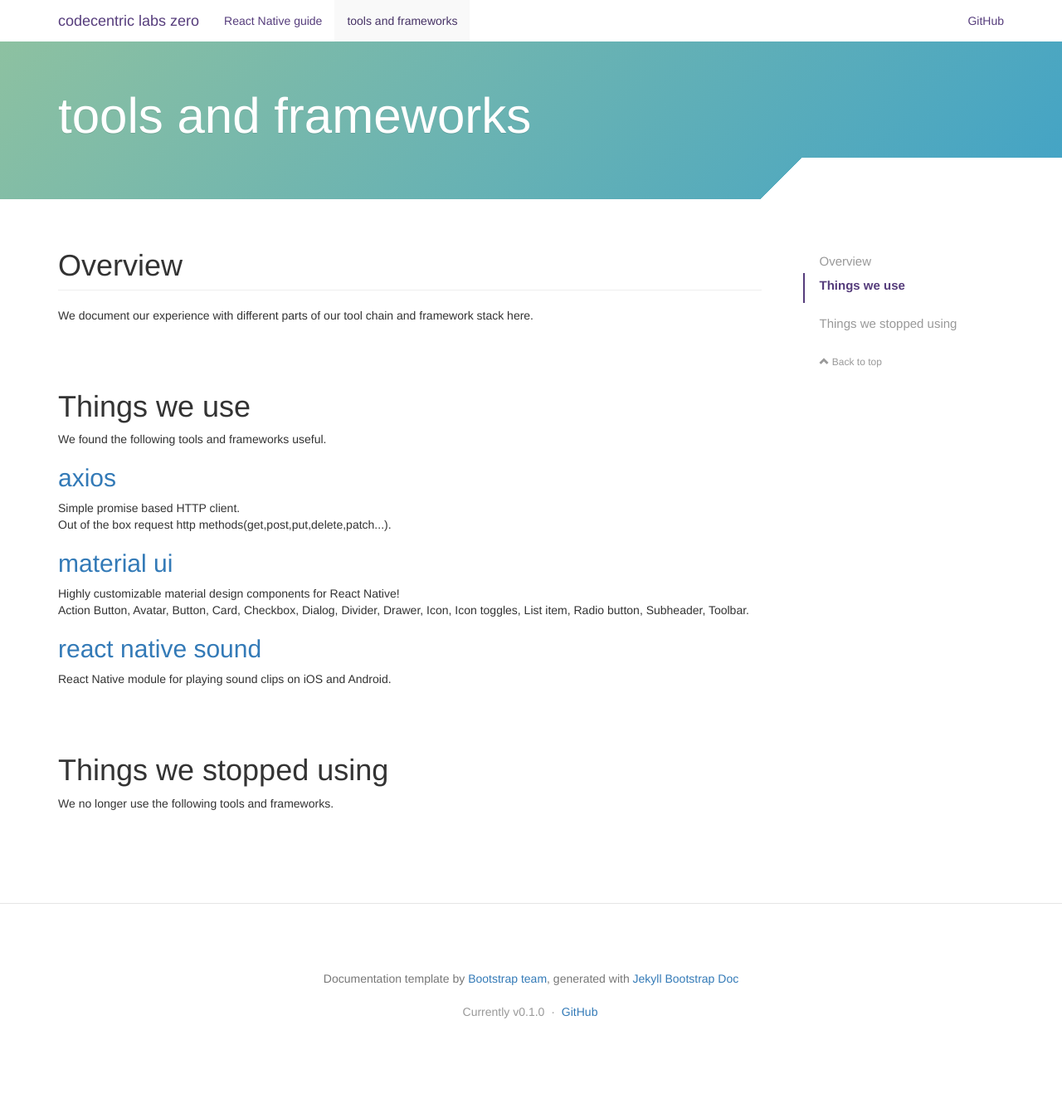
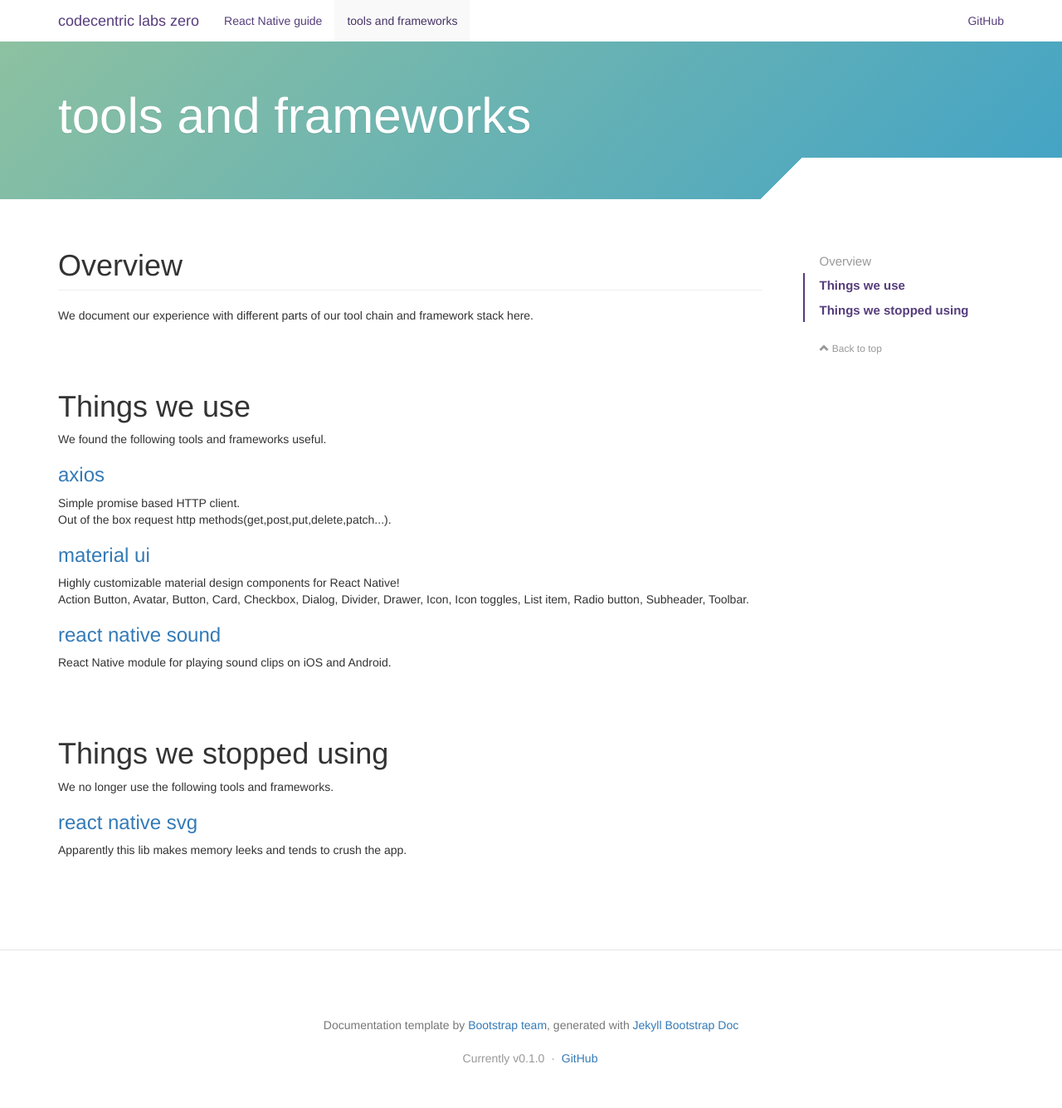
Before and after one commit to codecentric-labs-zero/codecentric-labs-zero.github.io, a Jekyll site: the page built from pages/tools.html, in a window 1280 px wide. Shown: the whole page at 83% size. Built offline with Jekyll 4.4.1, drawn with Linux system fonts in a browser that asks for light colours; nearby versions of some CDN libraries; before the commit the page ends 1279 px from its top, so only the background shows below that.

Commit message:
Switched to h3 title for frameworks.

```diff
--- a/pages/tools.html
+++ b/pages/tools.html
@@ -16,20 +16,20 @@
     </p>
     <section class="bs-docs-section">
         <p>
-        <h2 id="sub-section"><a href="https://github.com/mzabriskie/axios">axios</a></h2>
+        <h3><a href="https://github.com/mzabriskie/axios">axios</a></h3>
         Simple promise based HTTP client.<br>
         Out of the box request http methods(get,post,put,delete,patch...).
         </p>
 
         <p>
-        <h2 id="sub-section"><a href="https://github.com/xotahal/react-native-material-ui">material ui</a></h2>
+        <h3><a href="https://github.com/xotahal/react-native-material-ui">material ui</a></h3>
         Highly customizable material design components for React Native! <br>
         Action Button, Avatar, Button, Card, Checkbox, Dialog, Divider, Drawer, Icon, Icon toggles, List item, Radio
         button, Subheader, Toolbar.
         </p>
 
         <p>
-        <h2 id="sub-section"><a href="https://github.com/zmxv/react-native-sound">react native sound</a></h2>
+        <h3><a href="https://github.com/zmxv/react-native-sound">react native sound</a></h3>
         React Native module for playing sound clips on iOS and Android.<br>
         </p>
     </section>
@@ -41,4 +41,12 @@
     <p>
         We no longer use the following tools and frameworks.
     </p>
+    <section class="bs-docs-section">
+        <p>
+        <h3><a href="https://github.com/react-native-community/react-native-svg">react native svg</a></h3>
+        Apparently this lib makes memory leeks and tends to crush the app.
+        </p>
+
+    </section>
+
 </section>
```
